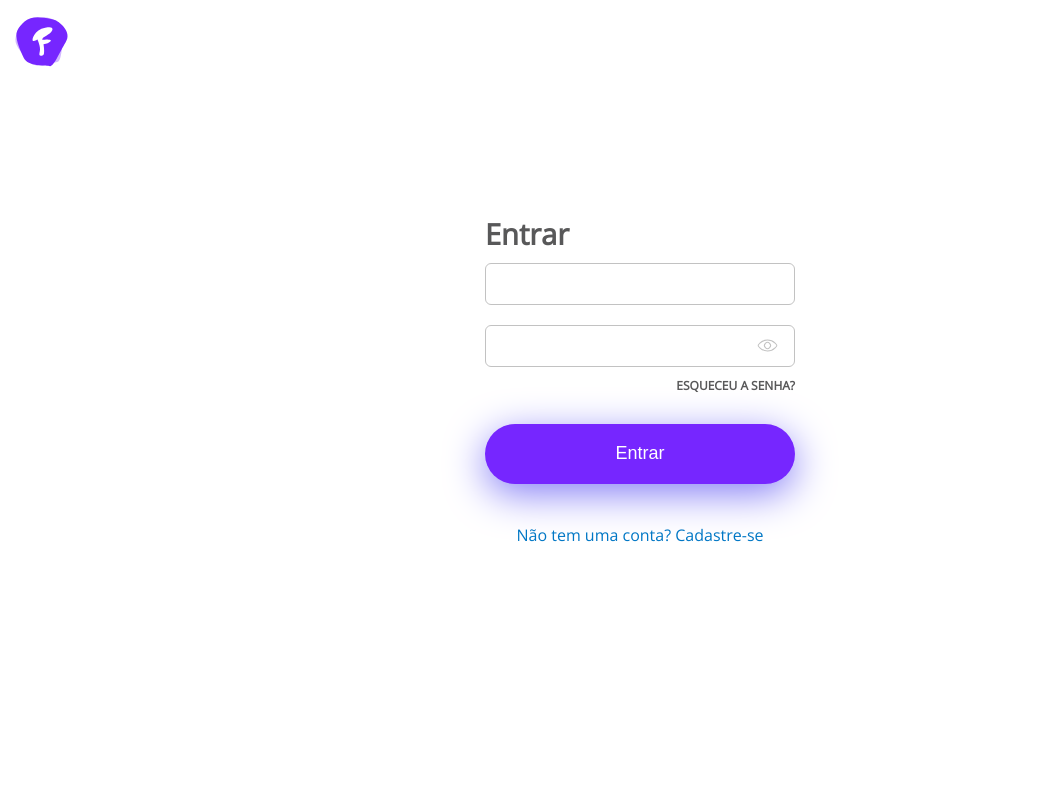
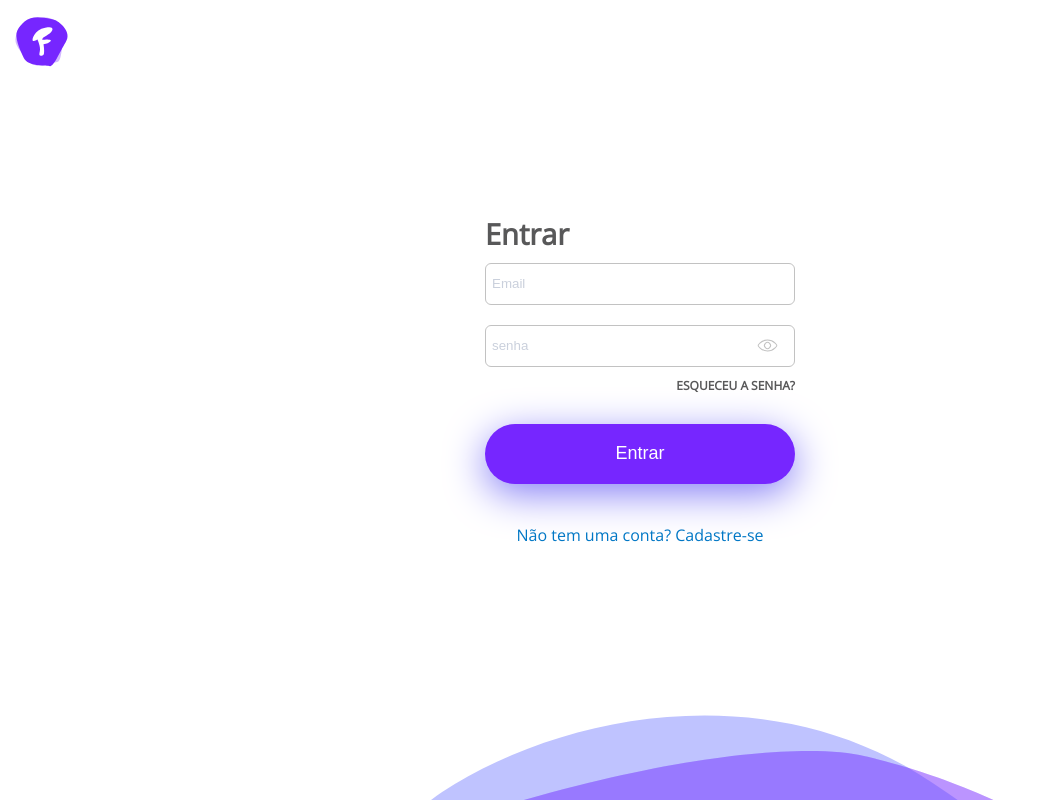
Before and after one commit to isaquemacedo/praxio, an Angular app: page /login in a window 1280 px wide. Shown: the whole page, without its empty margins (0-1039 px from the left). Built offline with nearby package versions, Linux system fonts and the light colour scheme.

Commit message:
Finalizando o layout do site

```diff
--- a/src/app/login/login/login.component.html
+++ b/src/app/login/login/login.component.html
@@ -4,7 +4,7 @@
 
     <div class="login">
       <div class="group">
-        <input class="group-input" type="text" name="email" formControlName="email">
+        <input class="group-input" placeholder="Email" type="text" name="email" formControlName="email">
 
         <div [hidden]="!email.errors || !sendForm" class="errors">
           <div class="error" [hidden]="!email.errors?.required">Digite seu e-mail</div>
@@ -12,7 +12,7 @@
         </div>
       </div>
       <div class="group">
-        <input class="group-input" type="password" name="password" formControlName="password" #psw>
+        <input class="group-input" placeholder="senha" type="password" name="password" formControlName="password" #psw>
         <div class="eye" (click)="showHideEyes()"></div>
 
         <div [hidden]="!password.errors || !sendForm" class="errors">
--- a/src/app/login/login/login.component.scss
+++ b/src/app/login/login/login.component.scss
@@ -1,9 +1,29 @@
+@mixin placeholder {
+  &::-webkit-input-placeholder {@content};
+  &:-moz-placeholder           {@content};
+  &::-moz-placeholder          {@content};
+  &:-ms-input-placeholder      {@content};
+}
+
 .container {
   display: flex;
   align-items: center;
   justify-content: center;
   height: 100%;
   width: 100%;
+  position: relative;
+  overflow: hidden;
+
+  &::before {
+    content: '';
+    height: 780px;
+    width: 1063px;
+    position: absolute;
+    bottom: -690px;
+    left: 200px;
+    right: 0;
+    background-image: url(../../../assets/png/bg-front.png);
+  }
 
   .wrapper {
     width: 310px;
@@ -29,6 +49,10 @@
           border: 1px solid #c2c2c2;
           border-radius: 6px;
           box-sizing: border-box;
+
+          @include placeholder {
+            color: #CAD0DC;
+          }
         }
 
         .errors {
--- /dev/null
+++ b/src/app/login/model/recover-group.model.ts
@@ -0,0 +1,18 @@
+import { FormGroup, FormControl, Validators } from '@angular/forms';
+import { EmailValidator } from 'src/app/validators/email.validator';
+
+export class RecoverFormGroup {
+    form: FormGroup
+
+    constructor() {
+        this.form = new FormGroup(
+            {
+                email: new FormControl('', [Validators.required, EmailValidator.emailValidator.bind(this)])
+            }
+        )
+    }
+
+    group(): FormGroup {
+        return this.form;
+    }
+}
--- a/src/app/login/recover-password/recover-password.component.html
+++ b/src/app/login/recover-password/recover-password.component.html
@@ -1,3 +1,22 @@
-<p>
-  recover-password works!
-</p>
+<div class="container">
+  <form [formGroup]="group" class="wrapper">
+    <h2 class="title">Recuperar a senha</h2>
+
+    <div class="recover">
+      <div class="group">
+        <input class="group-input" placeholder="Digite seu e-mail para recuperar sua Senha" type="text" name="email" formControlName="email">
+
+        <div [hidden]="!email.errors || !sendForm" class="errors">
+          <div class="error" [hidden]="!email.errors?.required">Digite seu e-mail</div>
+          <div class="error" [hidden]="!email.errors?.emailInvalid">E-mail inválido</div>
+        </div>
+      </div>
+    </div>
+
+    <a routerLink="/login" class="return-login">
+      Ir para o login
+    </a>
+
+    <button class="btn-recover" type="button" (click)="recover()">Enviar</button>
+  </form>
+</div>
--- a/src/app/login/recover-password/recover-password.component.scss
+++ b/src/app/login/recover-password/recover-password.component.scss
@@ -0,0 +1,104 @@
+@mixin placeholder {
+    &::-webkit-input-placeholder {@content};
+    &:-moz-placeholder           {@content};
+    &::-moz-placeholder          {@content};
+    &:-ms-input-placeholder      {@content};
+  }
+
+  .container {
+    display: flex;
+    align-items: center;
+    justify-content: center;
+    height: 100%;
+    width: 100%;
+
+    .wrapper {
+      width: 310px;
+      height: 373px;
+
+      .title {
+        color: #585859;
+        font-size: 29px;
+        margin: 0;
+      }
+
+      .recover {
+        .group {
+          display: block;
+          padding: 10px 0;
+          width: 100%;
+          position: relative;
+
+          .group-input {
+            width: 100%;
+            height: 42px;
+            padding: 6px;
+            border: 1px solid #c2c2c2;
+            border-radius: 6px;
+            box-sizing: border-box;
+
+            @include placeholder {
+              color: #CAD0DC;
+            }
+          }
+
+          .errors {
+            .error {
+              color: red;
+              font-style: italic;
+              font-size: 14px;
+            }
+          }
+
+          .eye {
+            position: absolute;
+            top: -77px;
+            right: -80px;
+            margin: 100px;
+            width: 13px;
+            height: 13px;
+            border: solid 1px #c2c2c2;
+            border-radius: 75% 15%;
+            transform: rotate(45deg);
+            cursor: pointer;
+
+            &:before {
+              content: "";
+              display: block;
+              position: absolute;
+              width: 5px;
+              height: 5px;
+              border: solid 1px #c2c2c2;
+              border-radius: 50%;
+              left: 3px;
+              top: 3px;
+            }
+          }
+        }
+      }
+
+      .return-login {
+        display: block;
+        font-size: 12px;
+        color: #585859;
+        text-align: right;
+        text-decoration: none;
+        font-weight: bold;
+        margin-bottom: 30px;
+      }
+
+      .btn-recover {
+        background-color: #7626ff;
+        border: 0;
+        color: #fff;
+        display: block;
+        width: 100%;
+        height: 60px;
+        box-shadow: 0px 10px 39px #867ff6;
+        border-radius: 36px;
+        font-size: 18px;
+        cursor: pointer;
+        outline: 0 !important;
+      }
+    }
+  }
--- a/src/app/login/recover-password/recover-password.component.ts
+++ b/src/app/login/recover-password/recover-password.component.ts
@@ -1,4 +1,6 @@
 import { Component, OnInit } from '@angular/core';
+import { RecoverFormGroup } from '../model/recover-group.model';
+import { FormGroup } from '@angular/forms';
 
 @Component({
   selector: 'praxio-recover-password',
@@ -7,9 +9,20 @@ import { Component, OnInit } from '@angular/core';
 })
 export class RecoverPasswordComponent implements OnInit {
 
-  constructor() { }
+  group: FormGroup
+  loginFormGroup: RecoverFormGroup = new RecoverFormGroup()
+  sendForm: boolean = false
+
+  constructor() {
+    this.group = this.loginFormGroup.group()
+  }
+
+  get email() { return this.group.get('email') }
 
   ngOnInit() {
   }
 
+  recover() {
+    this.sendForm = true
+  }
 }
--- a/src/app/portal/footer/footer/footer.component.html
+++ b/src/app/portal/footer/footer/footer.component.html
@@ -15,10 +15,10 @@
           <a class="footer-link" href="javascript:void(0);">Contato</a>
         </li>
         <li class="footer-item">
-          <a class="footer-link" href="javascript:void(0);">Login</a>
+          <a class="footer-link" [routerLink]="['/login']" >Login</a>
         </li>
         <li class="footer-item">
-          <a class="footer-link" href="javascript:void(0);">Cadastro</a>
+          <a class="footer-link" [routerLink]="['/register']">Cadastro</a>
         </li>
         <li class="footer-item">
           <a class="footer-link" href="javascript:void(0);">Termo de Uso</a>
--- a/src/app/register/register/register.component.scss
+++ b/src/app/register/register/register.component.scss
@@ -15,6 +15,19 @@
   justify-content: center;
   height: 100%;
   width: 100%;
+  position: relative;
+  overflow: hidden;
+
+  &::before {
+    content: '';
+    height: 780px;
+    width: 1063px;
+    position: absolute;
+    bottom: -720px;
+    left: 200px;
+    right: 0;
+    background-image: url(../../../assets/png/bg-front.png);
+  }
 
   @media (max-width: 768px) {
     height: auto;
@@ -165,6 +178,7 @@
       cursor: pointer;
       text-align: center;
       margin-top: 40px;
+      text-decoration: none;
     }
   }
 }
```
